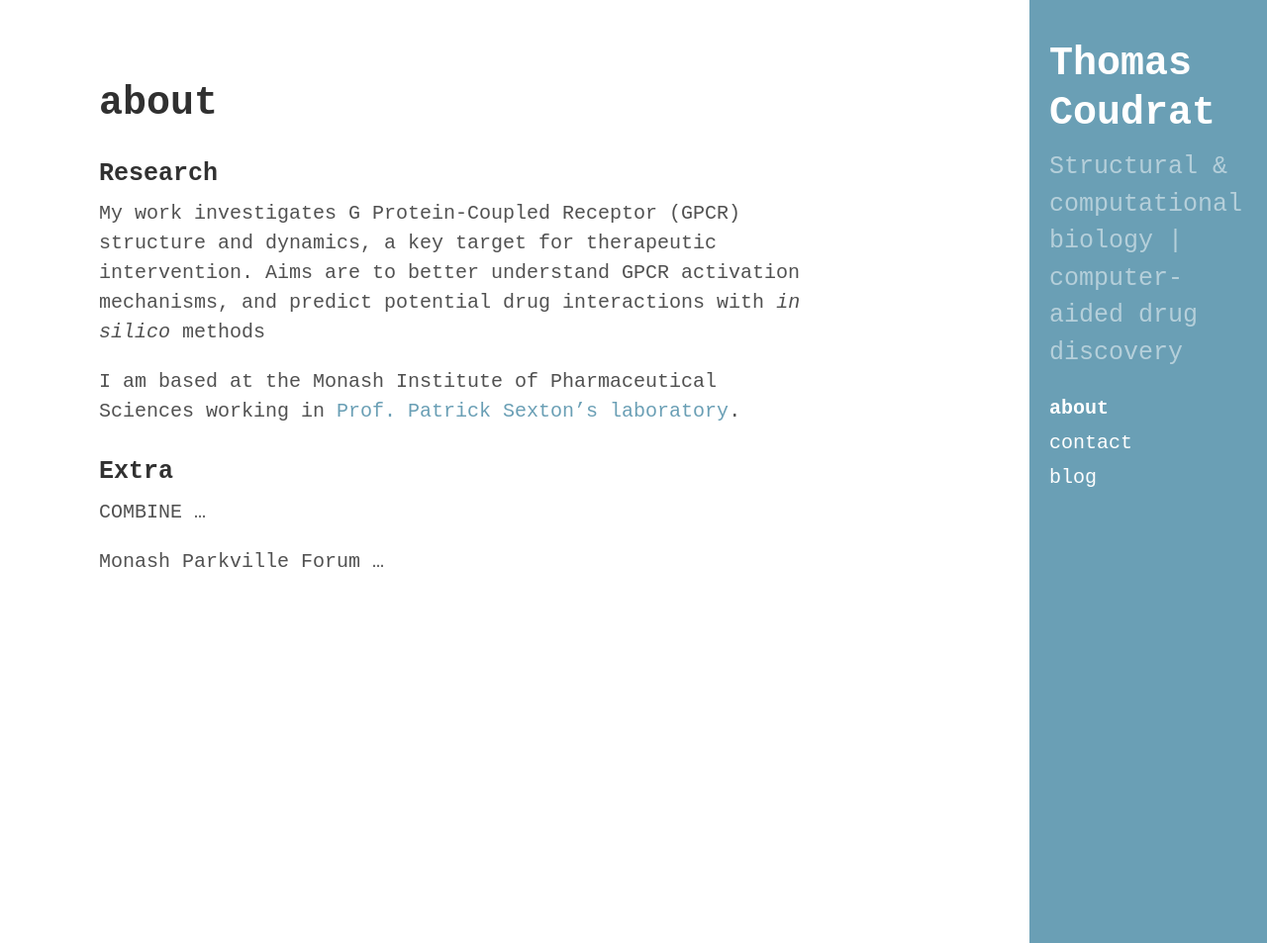
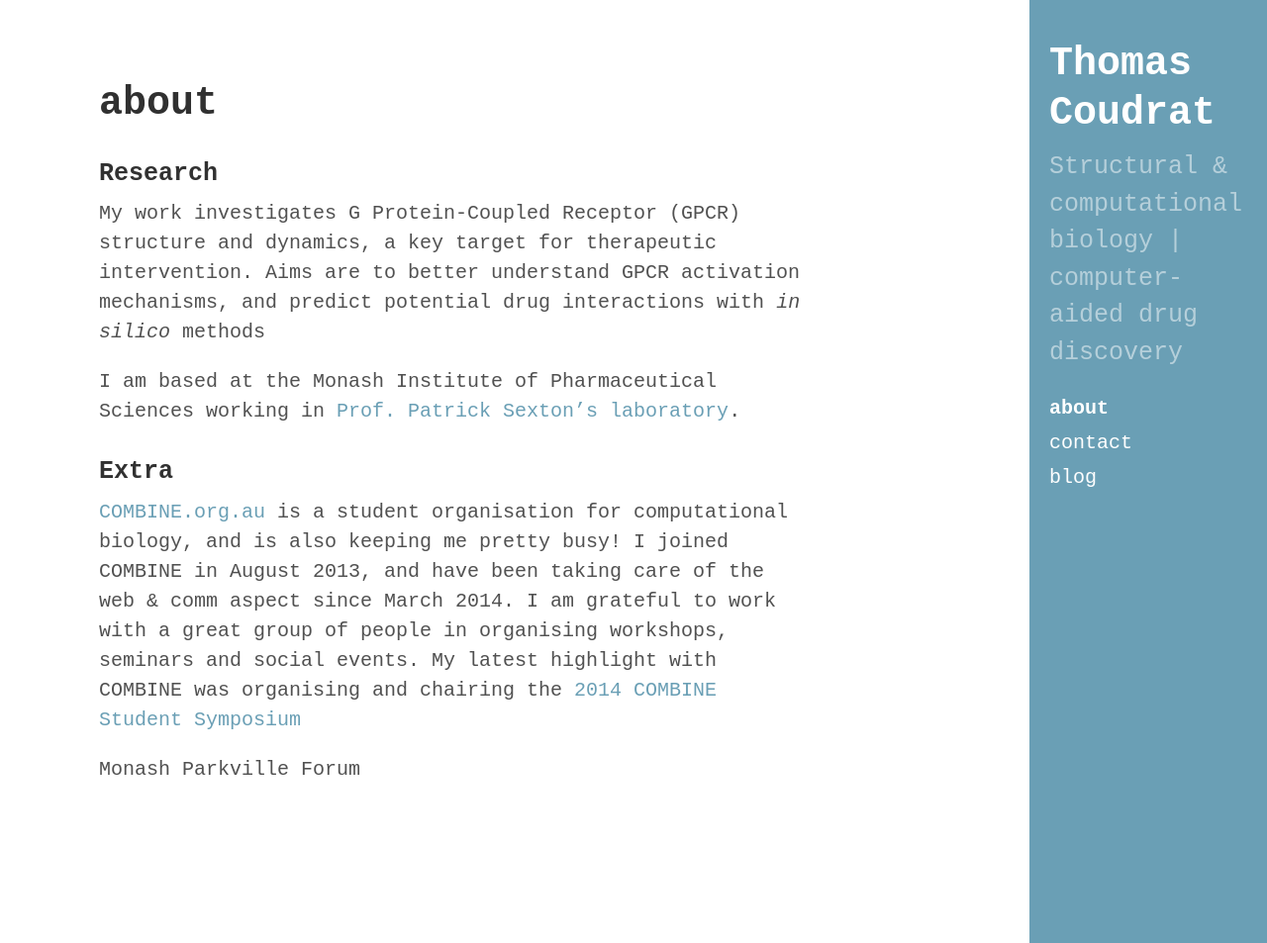
Before and after one commit to thomas-coudrat/thomas-coudrat.github.io, a Jekyll site: the page built from about.md, in a window 1280 px wide and 953 px high. Shown: the whole window at 99% size. Built offline with Jekyll 4.4.1, drawn with Linux system fonts in a browser that asks for light colours; Markdown is read by kramdown in place of the engine named in the settings.

Commit message:
COMBINE blurb on about page

```diff
--- a/about.md
+++ b/about.md
@@ -8,11 +8,14 @@ title: about
 My work investigates G Protein-Coupled Receptor (GPCR) structure and dynamics, a key target for therapeutic intervention.
 Aims are to better understand GPCR activation mechanisms, and predict potential drug interactions with *in silico* methods
 
-I am based at the Monash Institute of Pharmaceutical Sciences
-working in [Prof. Patrick Sexton's laboratory](http://www.monash.edu/pharm/research/areas/drug-discovery/laboratories/sexton.html).
+I am based at the Monash Institute of Pharmaceutical Sciences working in
+[Prof. Patrick Sexton's laboratory](http://www.monash.edu/pharm/research/areas/drug-discovery/laboratories/sexton.html).
 
 ### Extra
 
-COMBINE ...
+[COMBINE.org.au](http://combine.org.au/) is a student organisation for computational biology, and is also keeping me pretty busy!
+I joined COMBINE in August 2013, and have been taking care of the web & comm aspect since March 2014. I am grateful to work with a
+great group of people in organising workshops, seminars and social events. My latest highlight with COMBINE was organising and chairing the
+[2014 COMBINE Student Symposium](http://combine.org.au/2015/01/10/2014-wrap-up-with-a-two-day-event-combine-student-symposium-and-python-workshop/)
 
-Monash Parkville Forum ...
+Monash Parkville Forum
```
